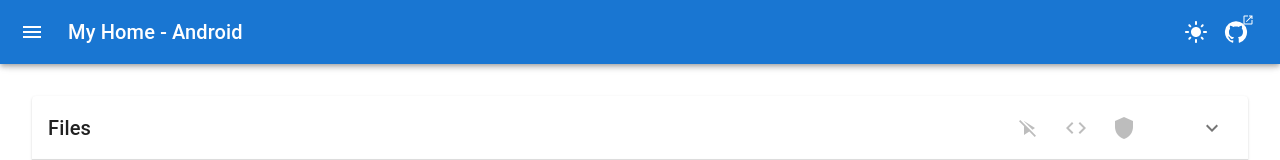
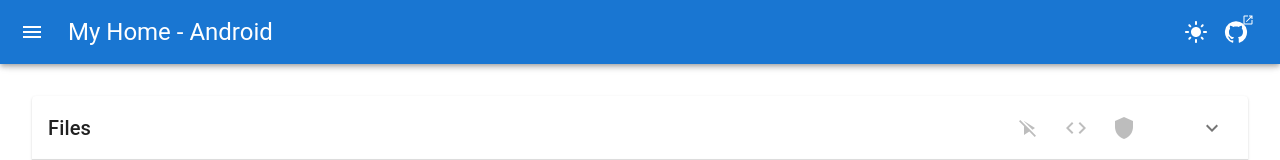
Before and after one commit to IanStorm/my-home-android, a React (Vite) app: page /apps in a window 1280 px wide. Shown: the top 160 px of the page. Built offline with nearby package versions, Linux system fonts and the light colour scheme.

Commit message:
Tweak UI

```diff
--- a/index.html
+++ b/index.html
@@ -4,7 +4,7 @@
 		<meta charset="UTF-8" />
 		<link rel="icon" type="image/svg+xml" href="/vite.svg" />
 		<meta name="viewport" content="width=device-width, initial-scale=1.0" />
-		<title>Vite + React + TS</title>
+		<title>My Home - Android | GitHub Pages</title>
 	</head>
 	<body>
 		<div id="root"></div>
--- a/src/ui/components/Header/Title.tsx
+++ b/src/ui/components/Header/Title.tsx
@@ -31,7 +31,7 @@ export const Title: FunctionComponent<Props> = ({ onClick }) => {
 
 				color="inherit"
 				underline="hover"
-				variant="h6"
+				variant="h5"
 			>
 				{meta.displayName}
 			</MUILink>
--- a/src/ui/routes/index.tsx
+++ b/src/ui/routes/index.tsx
@@ -8,10 +8,10 @@ export const Root: FunctionComponent = () => {
 	const navigate = useNavigate();
 
 	useEffect(() => {
-		navigate("/" satisfies Path);
+		navigate("/devices" satisfies Path);
 	}, []);
 
 	return (
-		<>TODO: Root</>
+		<></>
 	);
 };
```
